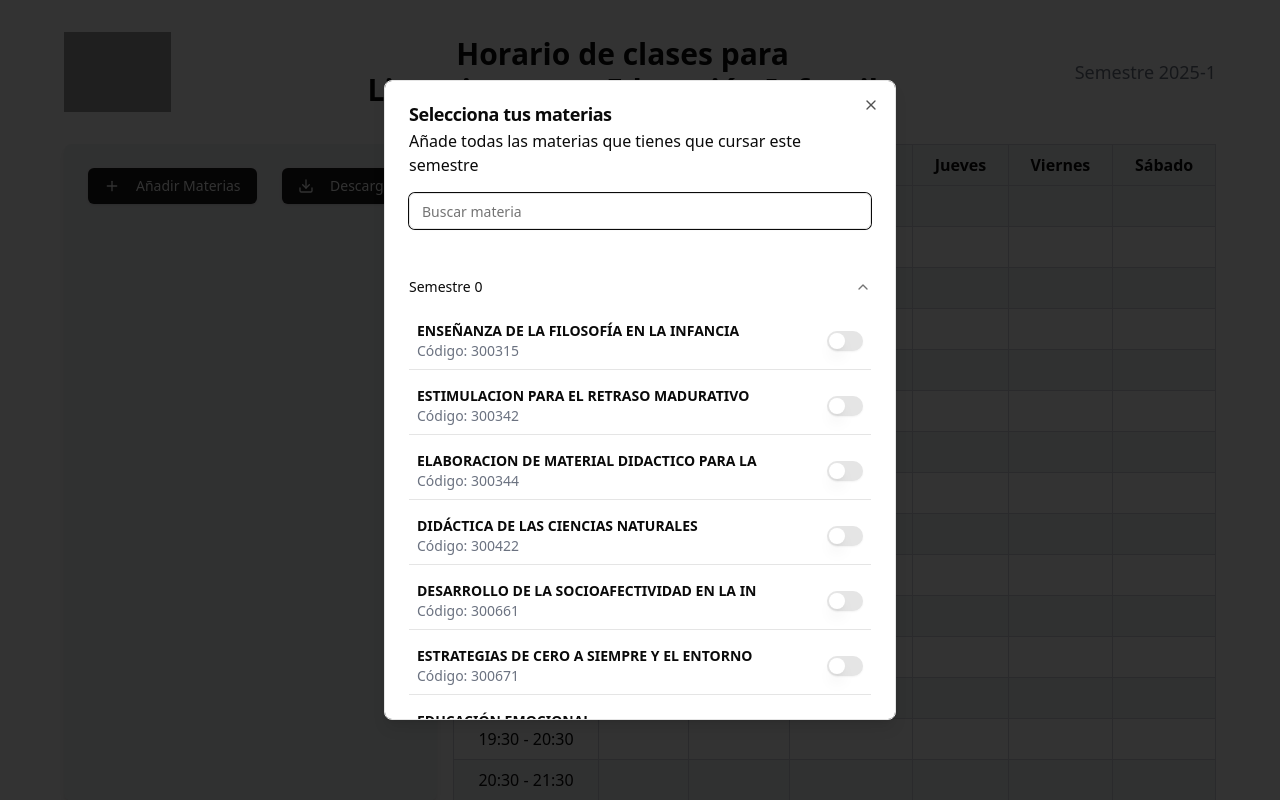
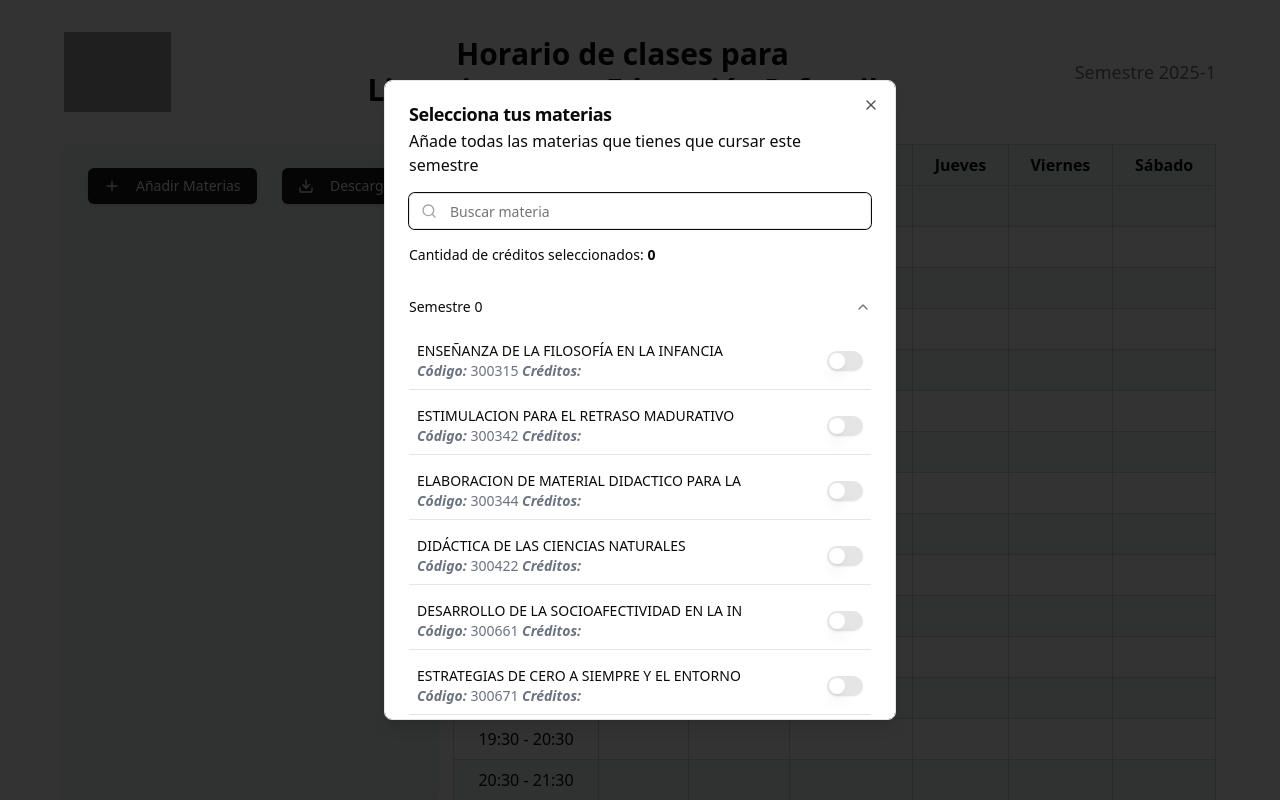
Before and after one commit to AntonyJDC/horario-uniatlantico, a React (Vite) app: page / in a window 1280 px wide. Both pictures are taken after a click on the button "Añadir Materias". Shown: the top 800 px of the page. Built offline with nearby package versions, Linux system fonts and the light colour scheme; grey boxes are pictures that could not be loaded.

Commit message:
fea: added credits on components list

```diff
--- a/src/components/SubjectDialog.tsx
+++ b/src/components/SubjectDialog.tsx
@@ -6,6 +6,7 @@ import { Button } from "./ui/button";
 import { Accordion, AccordionItem, AccordionTrigger, AccordionContent } from "./ui/accordion";
 import { Input } from "./ui/input";
 import { DialogDescription } from "@radix-ui/react-dialog";
+import { LucideSearch } from "lucide-react";
 interface SubjectDialogProps {
     isOpen: boolean;
     setIsOpen: (open: boolean) => void;
@@ -51,12 +52,24 @@ const SubjectDialog: React.FC<SubjectDialogProps> = ({
                     <DialogDescription>Añade todas las materias que tienes que cursar este semestre</DialogDescription>
                 </DialogHeader>
 
-                <Input
-                    placeholder="Buscar materia"
-                    value={searchTerm}
-                    onChange={(e) => setSearchTerm(e.target.value)}
-                    className="mb-4"
-                />
+                <div className="relative w-full">
+                    <LucideSearch className="absolute left-3 top-1/2 transform -translate-y-1/2 w-4 h-4 text-gray-400" size={18} />
+                    <Input
+                        placeholder="Buscar materia"
+                        value={searchTerm}
+                        onChange={(e) => setSearchTerm(e.target.value)}
+                        className="pl-10"
+                    />
+                </div>
+
+                <p className="text-sm">
+                    Cantidad de créditos seleccionados:{" "}
+                    <span className="font-bold">
+                        {selectedSubjects.reduce((total, subject) =>
+                            total + (isNaN(subject.credits) ? 0 : subject.credits), 0)}
+                    </span>
+                </p>
+
                 <ul className="space-y-4">
                     <Accordion type="multiple" defaultValue={Object.keys(subjectsBySemester)} className="w-full">
                         {Object.entries(
@@ -76,8 +89,8 @@ const SubjectDialog: React.FC<SubjectDialogProps> = ({
                                         {semesterSubjects.map((subject) => (
                                             <li key={subject.code} className="flex justify-between items-center p-2 border-b">
                                                 <div>
-                                                    <p className="font-bold">{subject.name}</p>
-                                                    <p className="text-sm text-gray-500">Código: {subject.code}</p>
+                                                    <p>{subject.name}</p>
+                                                    <p className="text-sm text-gray-500"> <span className="font-semibold italic">Código: </span> {subject.code} <span className="font-semibold italic">Créditos: </span> {subject.credits}</p>
                                                 </div>
                                                 <Switch
                                                     checked={selectedSubjects.some((s) => s.code === subject.code)}
--- a/src/components/SubjectList.tsx
+++ b/src/components/SubjectList.tsx
@@ -106,6 +106,9 @@ const SubjectList: React.FC<SubjectListProps> = ({
                                 <p className="text-sm">
                                     <strong>Profesor:</strong> {activeInfo.professor}
                                 </p>
+                                <p className="text-sm">
+                                    <strong>Número de créditos:</strong> {subject.credits}
+                                </p>
                             </div>
                         )}
 
```
